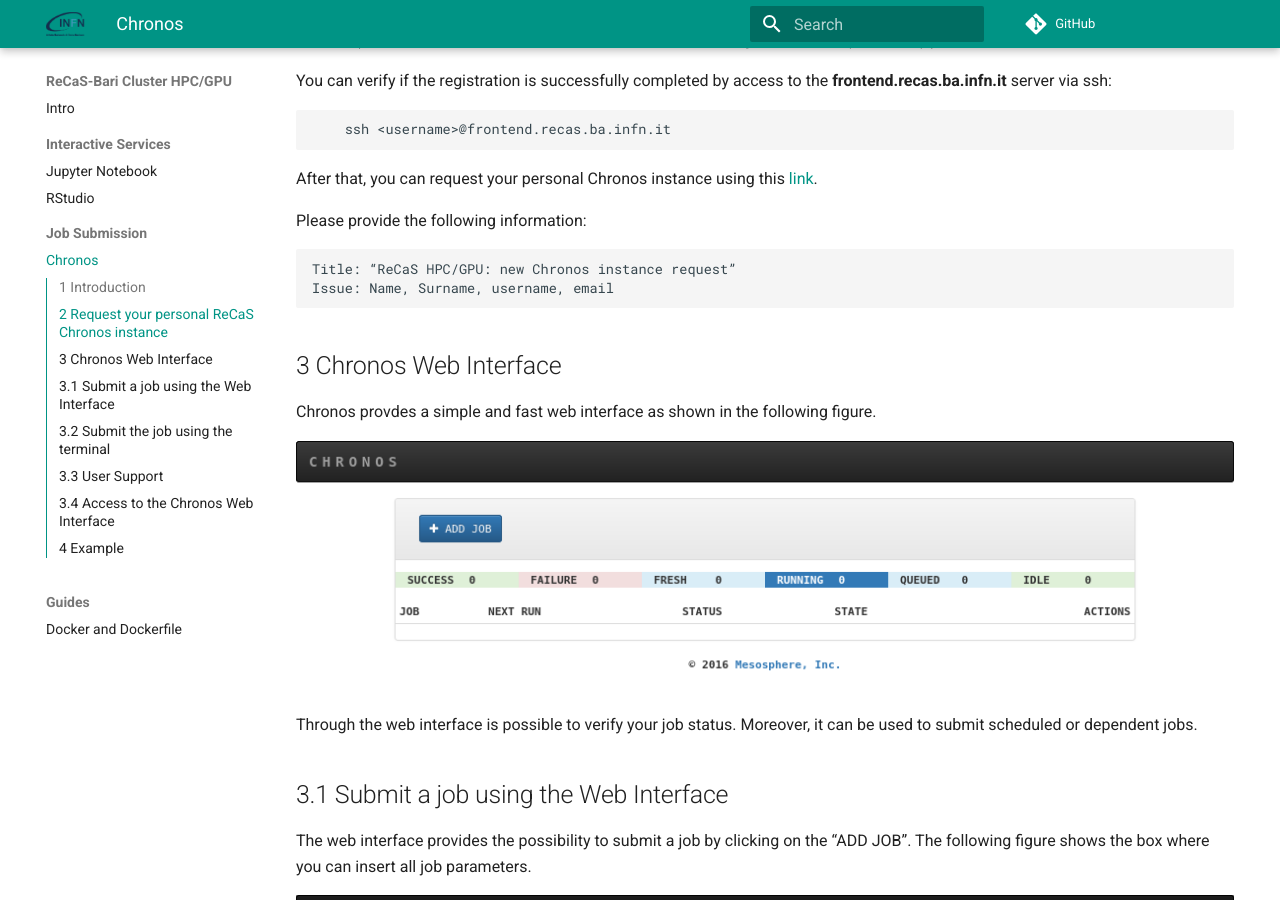
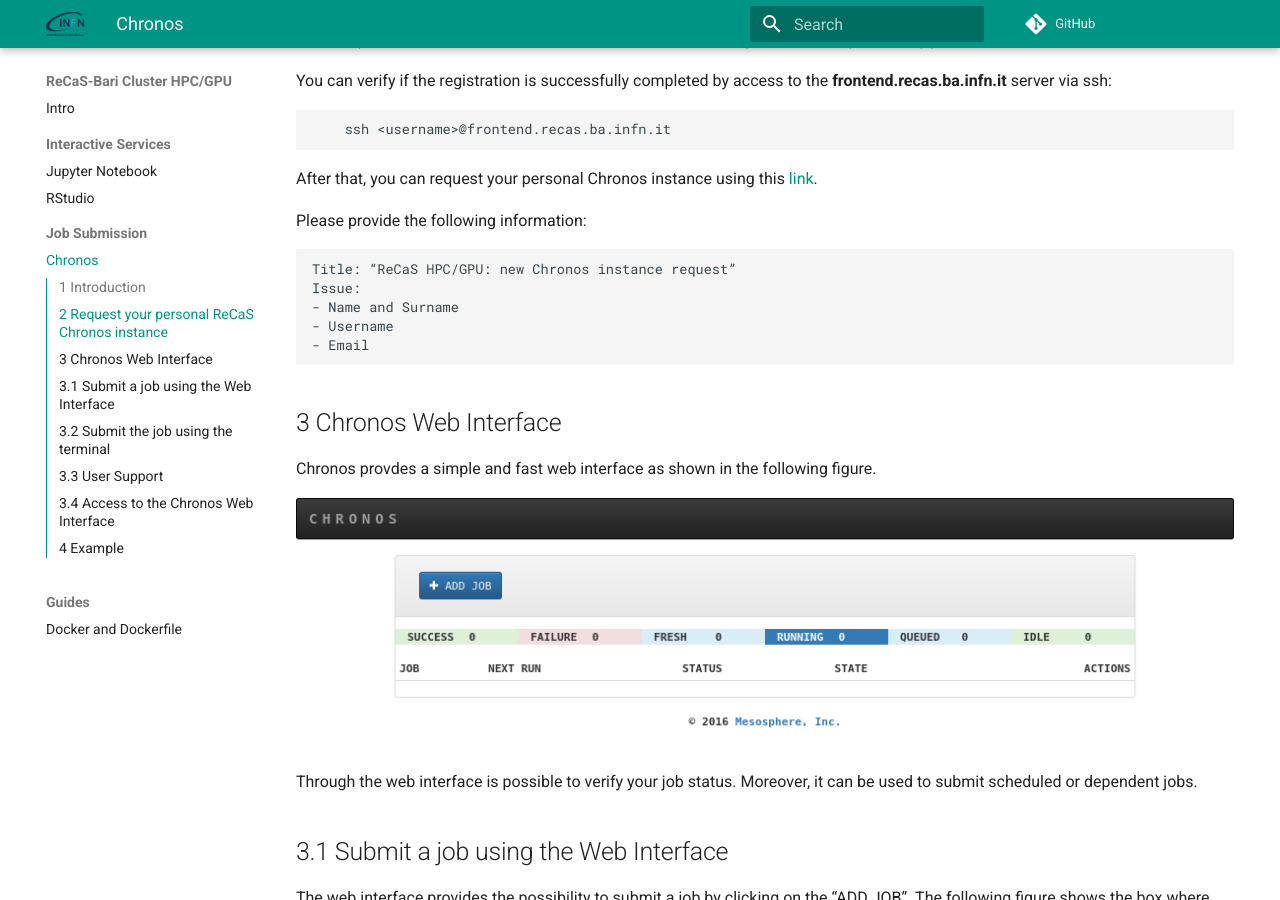
Before and after one commit to jvino/cluster-hpc-gpu-guides, an MkDocs documentation site: the page built from docs/job_submission/chronos.md, in a window 1280 px wide and 900 px high, scrolled down 561 px. Built offline with MkDocs 1.6.1 and Material for MkDocs 9.7.7, drawn with Linux system fonts in a browser that asks for light colours; comment, search, counter and statistics services are not loaded.

Commit message:
first draft chronos

````diff
--- a/docs/job_submission/chronos.md
+++ b/docs/job_submission/chronos.md
@@ -29,7 +29,10 @@
 
 ```bash
 Title: “ReCaS HPC/GPU: new Chronos instance request”
-Issue: Name, Surname, username, email
+Issue:
+- Name and Surname
+- Username
+- Email
 ```
 
 ## 3 Chronos Web Interface
````
